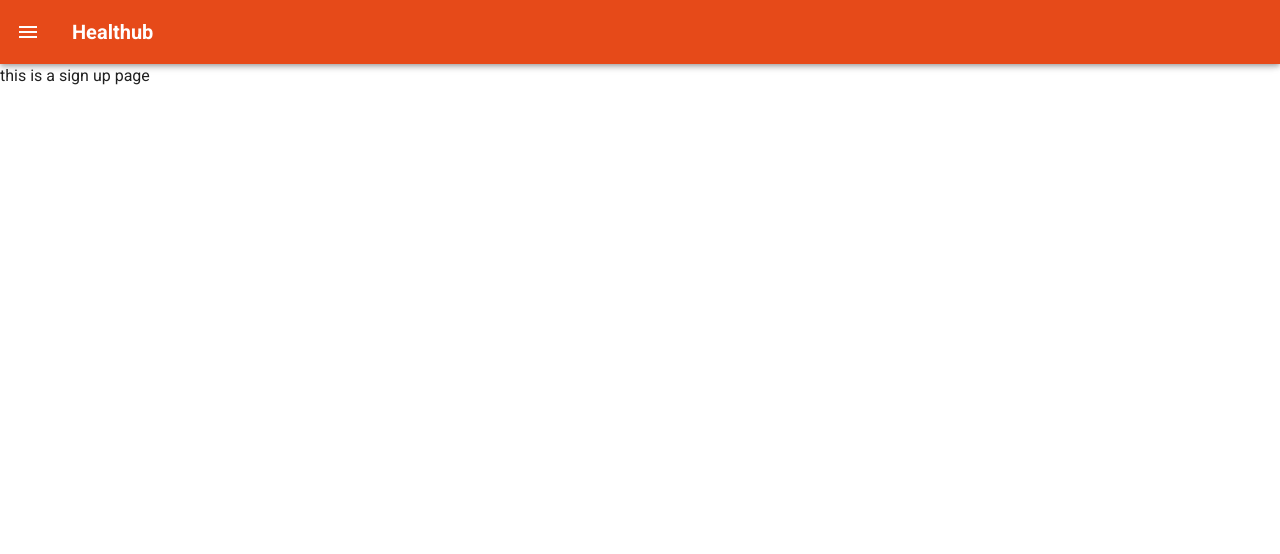
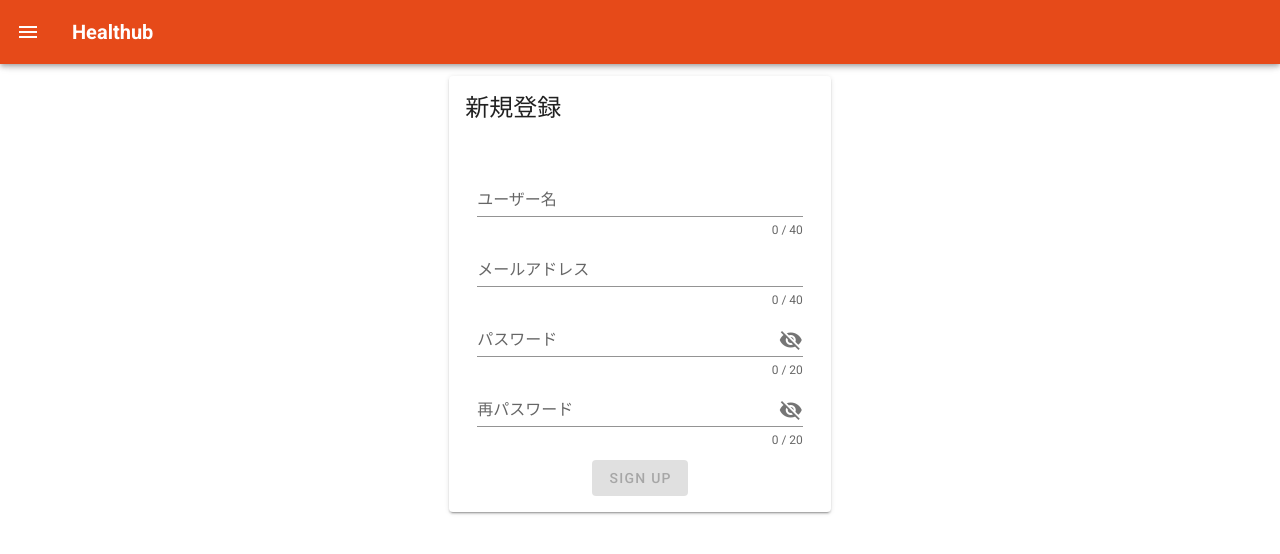
Before and after one commit to kin-downey/healthub-frontend, a Vue app in the folder frontend/: page /signup in a window 1280 px wide. Shown: the top 554 px of the page. Built offline with nearby package versions, Linux system fonts and the light colour scheme.

Commit message:
[update]エラーハンドリングを強化
- djangoからのエラーの種類によって表示を変える機能を実装

```diff
--- a/frontend/src/store/index.js
+++ b/frontend/src/store/index.js
@@ -4,7 +4,6 @@ import Vuex from "vuex";
 import axios from "axios";
 import Swal from "sweetalert2";
 import router from "../router";
-
 
 Vue.use(Vuex);
 const base_url = "http://localhost:8000";
@@ -13,12 +12,16 @@ export default new Vuex.Store({
   state: {
     access: "",
     refresh: "",
+    pre_registed_email: "",
   },
   mutations: {
     set_token(state, data) {
       state.access = data["access"];
       state.refresh = data["refresh"];
     },
+    set_pre_email(state, data){
+      state.pre_registed_email = data;
+    }
   },
   actions: {
     login(context, credentials) {
@@ -47,7 +50,66 @@ export default new Vuex.Store({
             });
           }
         });
-      console.log(context);
+    },
+    sign_up(context, credentials) {
+      var FormData = require("form-data");
+      var data = new FormData();
+
+      data.append("name", credentials["name"]);
+      data.append("email", credentials["email"]);
+      data.append("password", credentials["password"]);
+      data.append("re_password", credentials["re_password"]);
+
+
+      const url = base_url + "/api/auth/users/";
+      axios
+        .post(url, data)
+        .then(function (response) {
+          context.commit("set_pre_email", response.data.email)
+          router.push("/register")
+        })
+        .catch(function (error) {
+          if (error.response.data.password[0] == "The password is too similar to the メールアドレス."){
+            Swal.fire({
+              icon: "warning",
+              title: "Error",
+              text: "メールアドレスとパスワードが類似しています．\n他のパスワードを使用してください",
+              showConfirmButton: false,
+              showCloseButton: false,
+              timer: 3000,
+            });
+          }
+          else if (error.response.data.email[0] == "Enter a valid email address.") {
+            Swal.fire({
+              icon: "warning",
+              title: "Error",
+              text: "正しいメールアドレスを入力してください",
+              showConfirmButton: false,
+              showCloseButton: false,
+              timer: 3000,
+            });
+          }
+          else if (error.response.data.email[0] == "user account with this メールアドレス already exists."){
+            Swal.fire({
+              icon: "warning",
+              title: "Error",
+              text: "既に使用されているメールアドレスです．",
+              showConfirmButton: false,
+              showCloseButton: false,
+              timer: 3000,
+            });
+          }
+          else{
+            Swal.fire({
+              icon: "warning",
+              title: "Error",
+              text: "予期せぬエラーが発生しました．",
+              showConfirmButton: false,
+              showCloseButton: false,
+              timer: 3000,
+            });
+          }
+        });
     },
   },
   modules: {},
--- a/frontend/src/views/Signup.vue
+++ b/frontend/src/views/Signup.vue
@@ -1,5 +1,149 @@
 <template>
-    <div class="signup">
-        <p>this is a sign up page</p>
-    </div>
+  <v-container grid-list-md>
+    <v-layout row wrap align-center justify-center fill-height>
+      <v-flex xs12 sm8 lg4 md5>
+        <v-card class="login-card">
+          <v-card-title>
+            <span class="headline">新規登録</span>
+          </v-card-title>
+
+          <v-spacer />
+
+          <v-card-text>
+            <v-layout
+              row
+              fill-height
+              justify-center
+              align-center
+              v-if="loading"
+            >
+              <v-progress-circular :size="50" color="primary" indeterminate />
+            </v-layout>
+
+            <v-form v-else ref="form" v-model="valid" lazy-validation>
+              <v-container>
+                  <v-text-field
+                  v-model="credentials.name"
+                  :counter="40"
+                  label="ユーザー名"
+                  maxlength="40"
+                  required
+                />
+                <v-text-field
+                  v-model="credentials.email"
+                  :counter="40"
+                  label="メールアドレス"
+                  maxlength="40"
+                  required
+                />
+
+                <v-text-field
+                  :append-icon="show_password_1 ? 'mdi-eye' : 'mdi-eye-off'"
+                  v-model="credentials.password"
+                  :counter="20"
+                  label="パスワード"
+                  :rules="rules.password"
+                  :type="show_password_1 ? 'text' : 'password'"
+                  maxlength="20"
+                  required
+                  @click:append="show_password_1 = !show_password_1"
+                  @change="check_re_password()"
+                />
+                <v-text-field
+                  :append-icon="show_password_2 ? 'mdi-eye' : 'mdi-eye-off'"
+                  v-model="credentials.re_password"
+                  :counter="20"
+                  label="再パスワード"
+                  :rules="rules.re_password"
+                  :type="show_password_2 ? 'text' : 'password'"
+                  maxlength="20"
+                  required
+                  v-on:keydown.enter="signup"
+                  @click:append="show_password_2 = !show_password_2"
+                  @change="check_re_password()"
+                />
+              </v-container>
+              <v-row>
+                <v-col align="center">
+                  <div v-show="!valid">
+                    <v-btn class="pink white--text" disabled>Sign up</v-btn>
+                  </div>
+                  <div v-show="valid">
+                    <v-btn class="pink white--text" @click="signup"
+                      >Sign up</v-btn
+                    >
+                  </div>
+                </v-col>
+              </v-row>
+            </v-form>
+          </v-card-text>
+        </v-card>
+      </v-flex>
+    </v-layout>
+  </v-container>
 </template>
+
+<script>
+// import Swal from "sweetalert2";
+import router from "../router";
+export default {
+  name: "Login",
+  data: () => ({
+    show_password_1: false,
+    show_password_2: false,
+    credentials: {},
+    valid: false,
+    loading: false,
+    rules: {
+      username: [
+        (v) => !!v || "ユーザー名は必須です",
+        (v) =>
+          (v && v.length > 4) || "ユーザー名は5文字以上でなければなりません",
+        (v) =>
+          /^[a-z0-9_]+$/.test(v) || "許可されていない文字が入力されています",
+      ],
+      password: [
+        (v) => !!v || "パスワードは必須です",
+        (v) =>
+          (v && v.length > 7) || "パスワードは8文字以上でなければなりません",
+      ],
+      re_password: [
+        (v) => !!v || "再パスワードは必須です",
+        (v) =>
+          (v && v.length > 7) || "パスワードは8文字以上でなければなりません",
+      ],
+    },
+  }),
+  mounted() {
+    this.check_re_password();
+    this.checkToken();
+  },
+  computed: {},
+  methods: {
+    signup() {
+      const _this = this;
+      if (this.$refs.form.validate()) {
+        this.loading = true;
+        this.$store.dispatch("sign_up", this.credentials).then(function () {
+          _this.loading = false;
+        });
+      }
+    },
+    checkToken() {
+      if (this.$store.state.access != "") {
+        router.push("/graph");
+      }
+    },
+    check_re_password() {
+      if (
+        this.credentials.password != undefined &&
+        this.credentials.password == this.credentials.re_password
+      ) {
+        this.valid = true;
+      } else {
+        this.valid = false;
+      }
+    },
+  },
+};
+</script>
```
